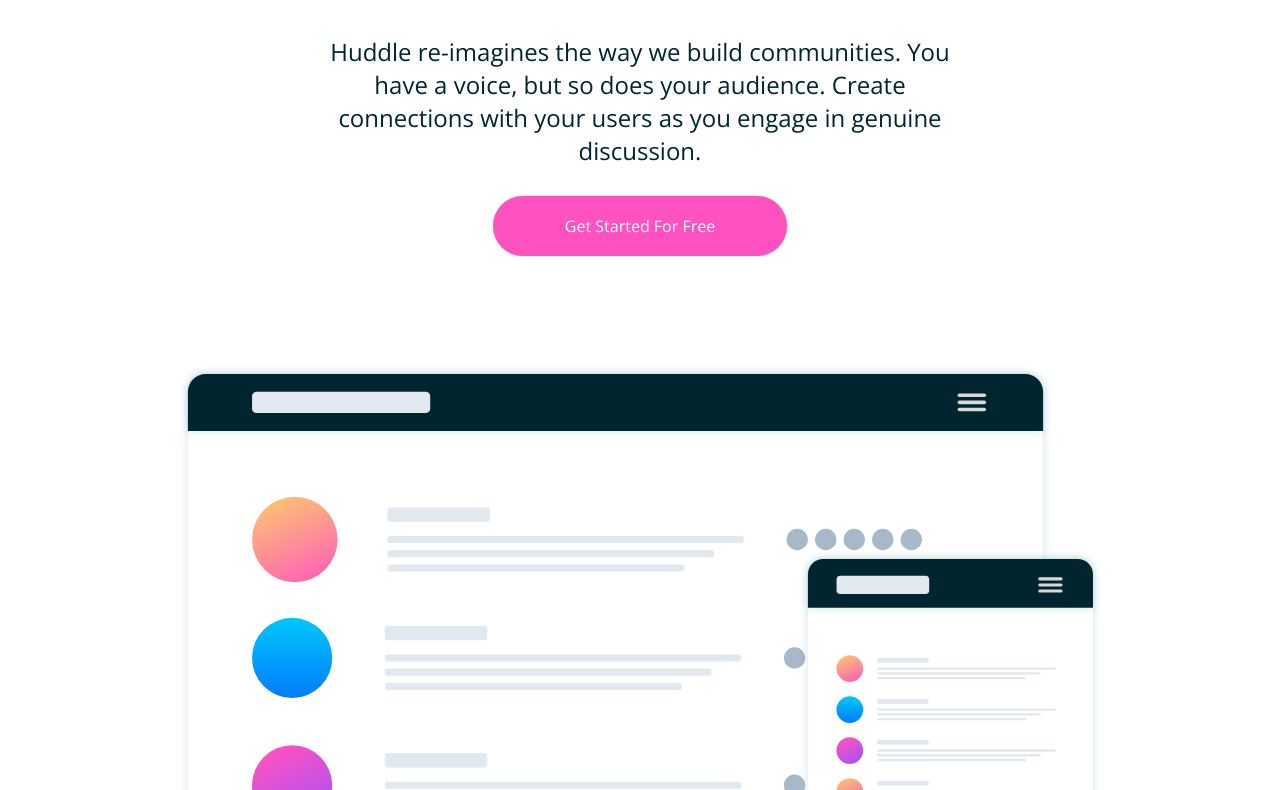
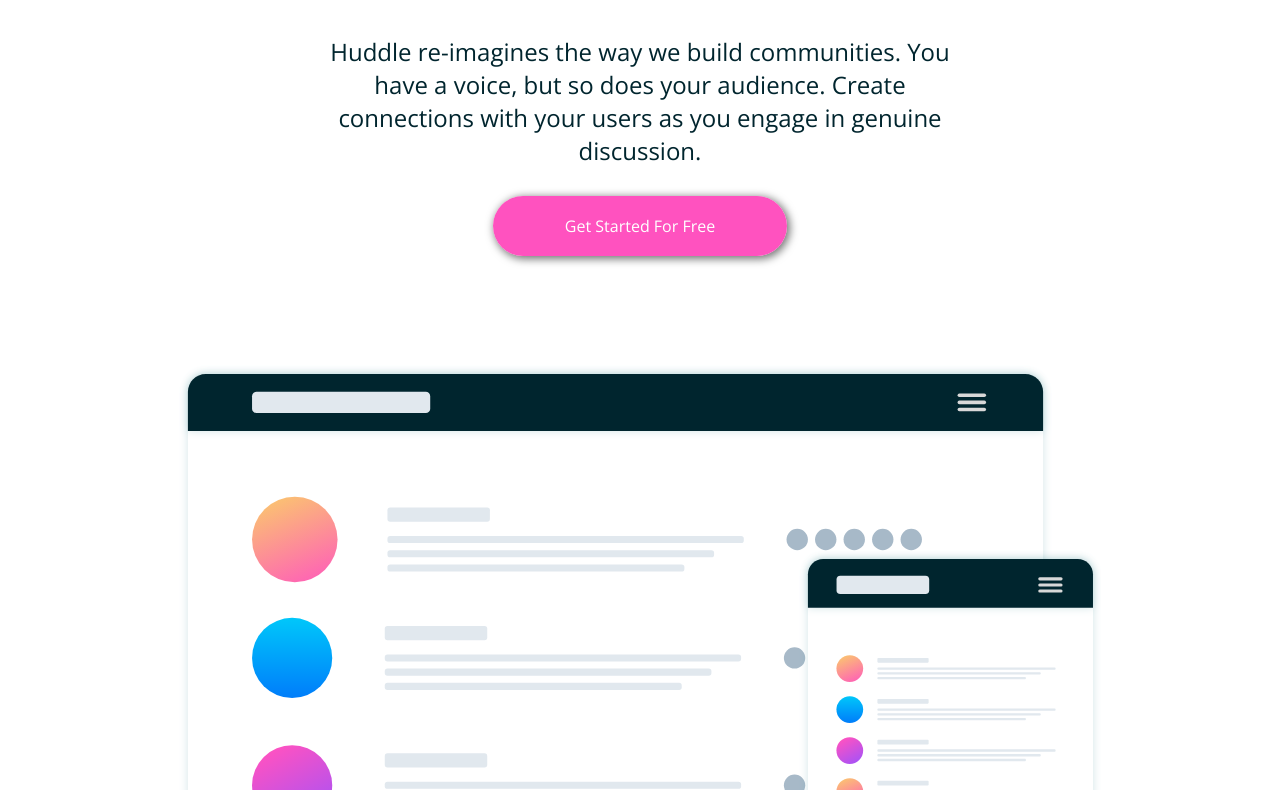
Before and after one commit to tomashoj2001/FEM-Huddle-landing-page-with-curved-section, a plain HTML site: page index.html in a window 1280 px wide. Shown: the part 478-1268 px from the top of the page. Drawn offline with nearby package versions, Linux system fonts and the light colour scheme.

Commit message:
Update style.css

```diff
--- a/style.css
+++ b/style.css
@@ -17,7 +17,7 @@
     --body-font: 'Open Sans', sans-serif;
     --wave-top: url(images/bg-section-top-desktop-1.svg);
     --wave-bottom: url(images/bg-section-bottom-desktop-1.svg);
-    --shadow: 0 0 1px hsla(192, 100%, 9%, .8);
+    --shadow: 2px 2px 8px 1px rgba(0,0,0,0.55);
 }
 
 body{
```
